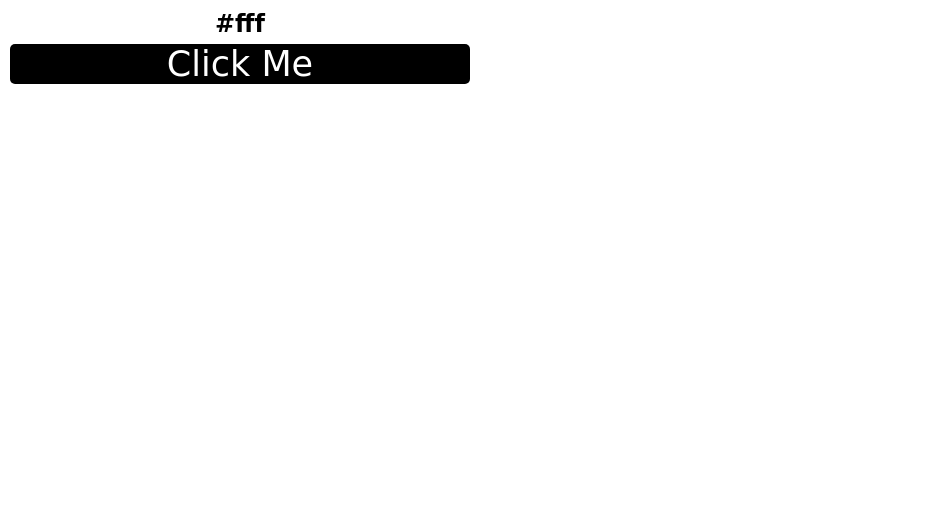
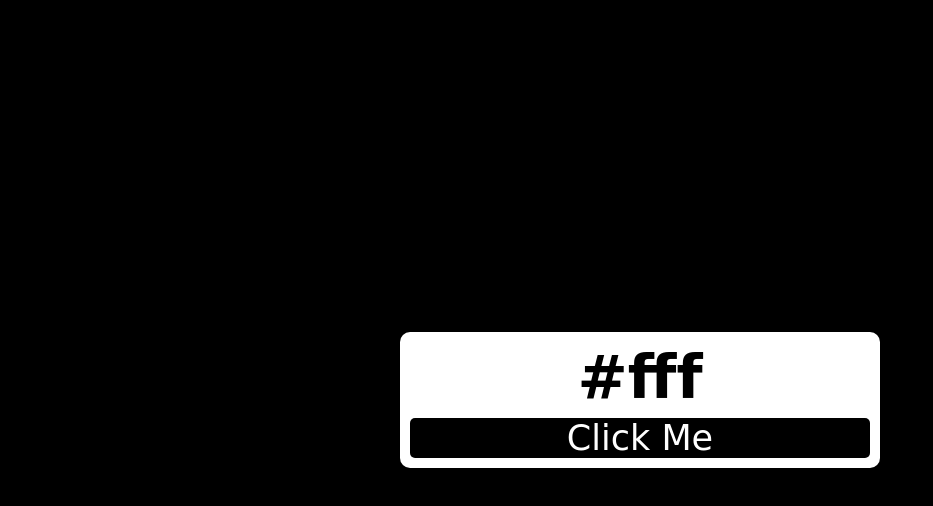
Before and after one commit to Pipaliya1712/Color_generator, a plain HTML site: page index.html in a window 1280 px wide. Shown: the whole page, without its empty margins (0-933 px from the left). Drawn offline with Linux system fonts and the light colour scheme; a web font is replaced by a local one.

Commit message:
all css is complete

```diff
--- a/style.css
+++ b/style.css
@@ -4,28 +4,28 @@
     box-sizing: border-box;
     font-family: 'Bruno Ace SC', cursive;
 }
-/* body{
+body{
     background-color: black;
     transition: 0.5s;
-} */
-/* .main{
+}
+.main{
     width: 100%;
     height: 100vh;
     display: flex;
     justify-content: center;
     align-items: center;
-} */
+}
 .container{
     width: 30rem;
     background-color: rgb(255, 255, 255);
-    /* border-radius: 10px; */
+    border-radius: 10px;
     padding: 10px;
     text-align: center;
-    /* font-size: 40px; */
+    font-size: 40px;
 }
-/* #btn:hover{
+#btn:hover{
     color: black;
-} */
+}
 button{
     margin-top: 6px;
     width: 100%;
```
